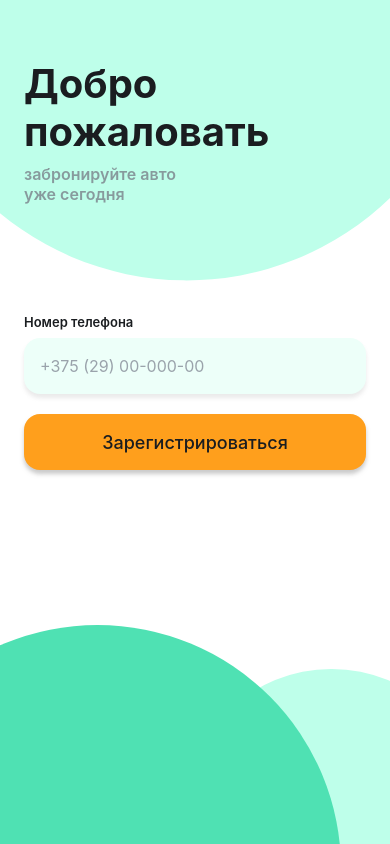
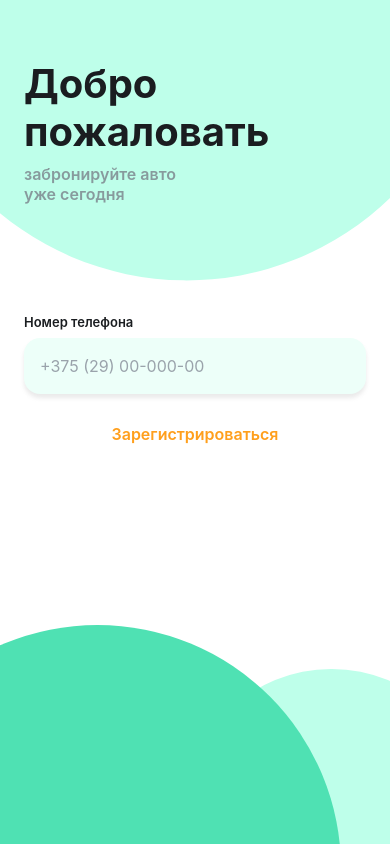
Before and after one commit to STKLMSH/Carsharing, a React Native app: screen / in a window 390 px wide. Built offline with nearby package versions, Linux system fonts and the light colour scheme.

Commit message:
Вместо второго варианта кнопки Button.tsx теперь ссылка

```diff
--- a/components/Button.tsx
+++ b/components/Button.tsx
@@ -2,7 +2,7 @@ import React from "react";
 import { Pressable, Text, StyleSheet } from "react-native";
 import { colors } from "../theme";
 
-type ButtonVariant = "primary" | "secondary";
+type ButtonVariant = "primary" | "link";
 
 type ButtonProps = {
     children: string;
@@ -11,7 +11,7 @@ type ButtonProps = {
     disabled?: boolean;
     };
 
-export function Button({ children, variant = "primary", onPress, disabled = false }: ButtonProps)
+export function Button({ children, variant = "link", onPress, disabled = false }: ButtonProps)
 {
     const isPrimary = variant === "primary";
 
@@ -20,17 +20,17 @@ export function Button({ children, variant = "primary", onPress, disabled = fals
             onPress={onPress}
             disabled={disabled}
             style={(state) => {
-                const hovered = (state as { hovered?: boolean }).hovered; // наведение мышью (в браузере)
+                const hovered = (state as { hovered?: boolean }).hovered;
                 return [
                     styles.base,
-                    isPrimary ? styles.primary : styles.secondary,
-                    hovered && (isPrimary ? styles.primaryHovered : styles.secondaryHovered),
-                    state.pressed && (isPrimary ? styles.primaryPressed : styles.secondaryPressed),
+                    isPrimary ? styles.primary : styles.link,
+                    hovered && (isPrimary ? styles.primaryHovered : styles.linkActive),
+                    state.pressed && (isPrimary ? styles.primaryPressed : styles.linkActive),
                     disabled && styles.disabled,
                 ];
             }}
         >
-            <Text style={[styles.text, disabled && styles.textDisabled]}>{children}</Text>
+            <Text style={[isPrimary ? styles.text : styles.linkText, disabled && styles.textDisabled]}>{children}</Text>
     </Pressable>
     );
 }
@@ -46,27 +46,31 @@ const styles = StyleSheet.create({
     },
     primary: {
         backgroundColor: colors.default,
-        shadowColor: "#959595",
+        shadowColor: colors.shadow2,
         shadowOffset: { width: 0, height: 4 },
         shadowOpacity: 0.5,
         shadowRadius: 4,
         elevation: 4,
     },
-    secondary: {
-        backgroundColor: colors.background,
-        borderWidth: 2,
-        borderColor: colors.default,
-    },
     primaryHovered: { backgroundColor: colors.hover },
     primaryPressed: { backgroundColor: colors.pressed },
-    secondaryHovered: { borderColor: colors.hover },
-    secondaryPressed: { borderColor: colors.pressed },
     disabled: {
         backgroundColor: colors.disable,
         borderColor: colors.disable,
         shadowOpacity: 0,
         elevation: 0,
     },
+    link: {
+        height: 40,
+    },
+    linkActive: {
+        opacity: 0.6
+    },
+    linkText: {
+        fontSize: 16,
+        fontWeight: "600",
+        color: colors.default,
+    },
     text: { fontSize: 18, fontWeight: "500", color: colors.textMain },
     textDisabled: { color: colors.textSecondary },
 });
```
